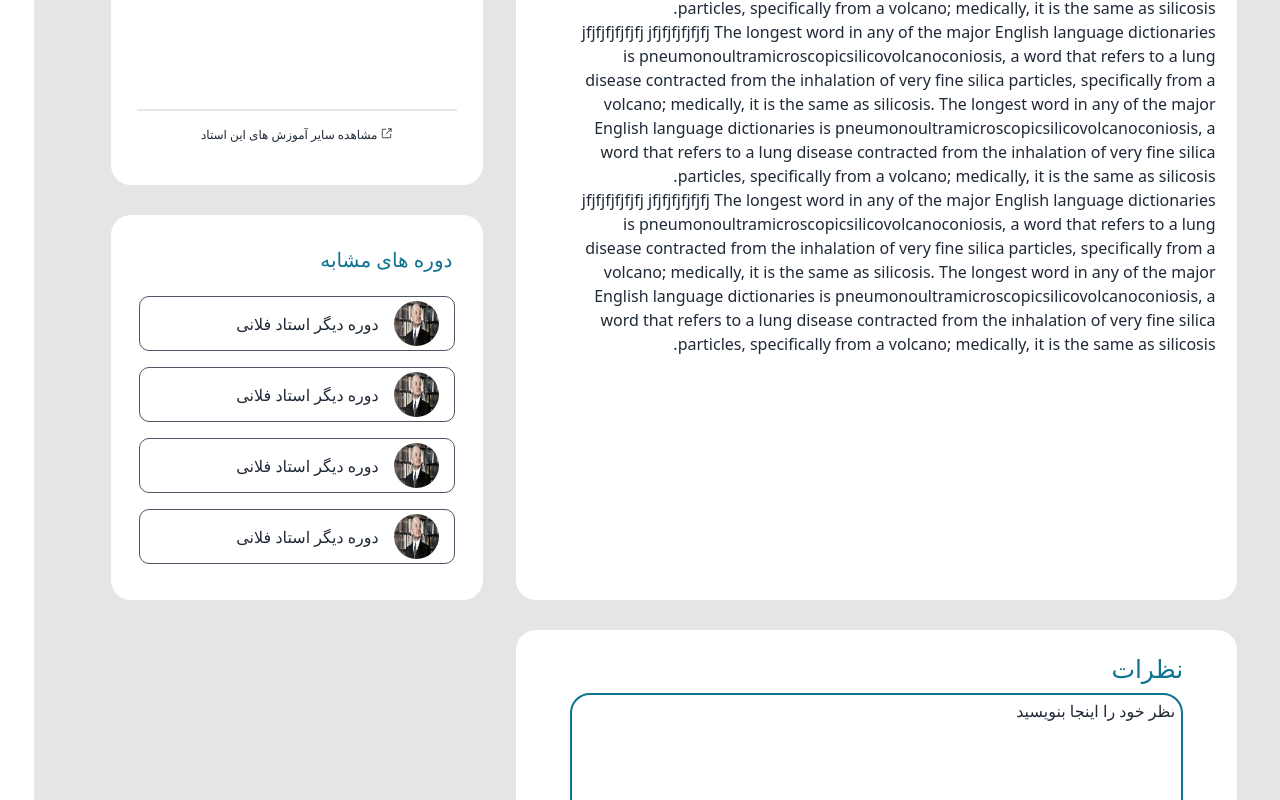
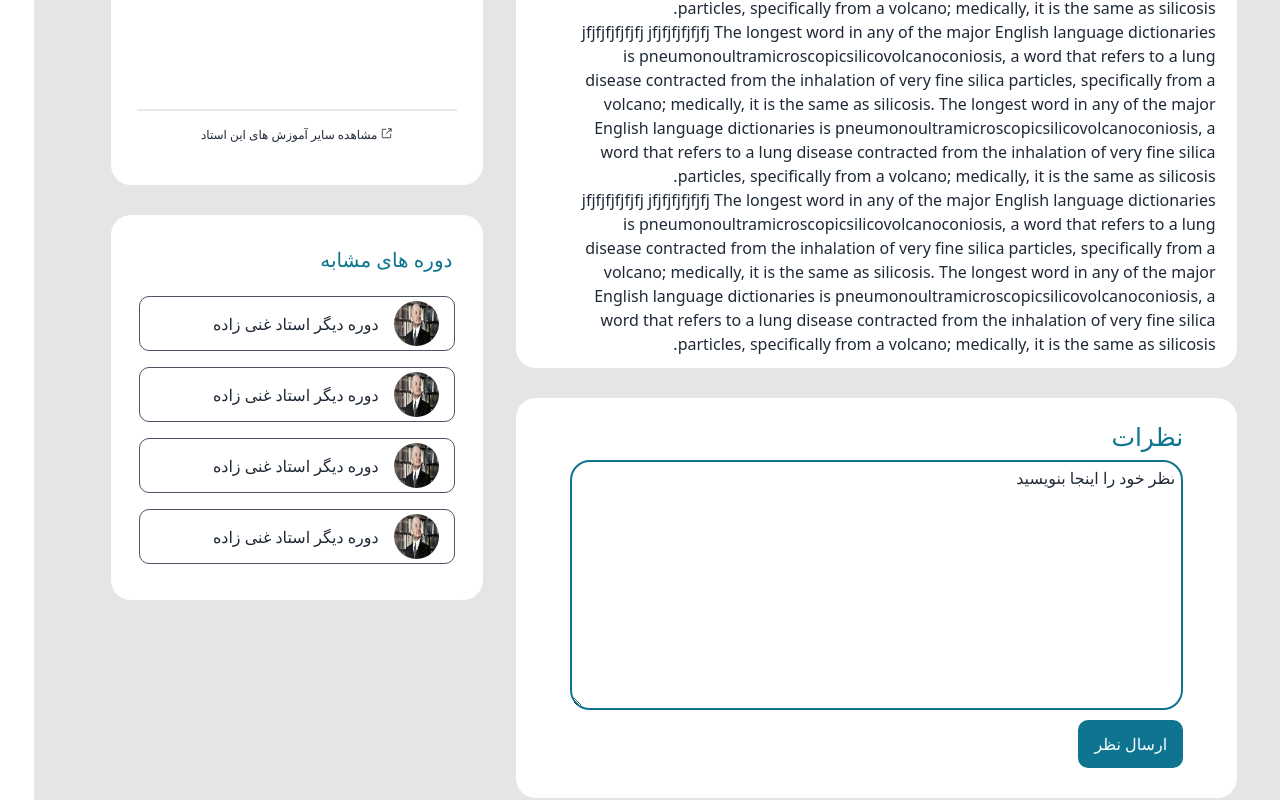
Before and after one commit to academy-react-summer1403/future-programmers, a React (Vite) app: page /coursedetail in a window 1280 px wide. Shown: the part 694-1494 px from the top of the page. Built offline with nearby package versions, Linux system fonts and the light colour scheme; a web font is replaced by a local one.

Commit message:
responsive

```diff
--- a/src/screens/courseDetail/CourseDetail.jsx
+++ b/src/screens/courseDetail/CourseDetail.jsx
@@ -4,56 +4,64 @@ import SimilarCourse from './SimilarCourse'
 
 
 function CourseDetail() {
-
+  const TeachersCourses=[
+    {image:'public/01.jpg', teacher:' دوره دیگر استاد غنی زاده'},
+    {image:'public/01.jpg',teacher:' دوره دیگر استاد غنی زاده'},
+    {image:'public/01.jpg',teacher:' دوره دیگر استاد غنی زاده'},
+    {image:'public/01.jpg',teacher:' دوره دیگر استاد غنی زاده'}
+  ]
 
   return (
     <div className='bg-[#e6e5e5] font-[sans] dark:bg-slate-700'>
       <div className='w-[88%] mx-auto flex'>
-        <div className=' relative h-[380px] w-[100%] mt-4 rounded-[30px] bg-[url(public/p.01.png)] bg-no-repeat [background-size:100%_100%]'>
+        <div className=' relative h-[380px] w-[100%] mobile:max-tablet:h-[250px] mt-4 rounded-[30px] bg-[url(public/p.01.png)] bg-no-repeat [background-size:100%_100%]'>
             <div className="h-[100%] w-[100%] bg-black opacity-[0.98] rounded-[30px] absolute">
-            <h1 className="text-stone-50  text-[24px] font-black absolute top-[40px] right-[65px]">در لاراول Restful API آموزش کاربردی</h1>
-            <p className=' text-gray-400 w-[420px] absolute top-[85px] right-[65px]'> در اینجا یاد می گیرید.ر اینجا یاد می گیرید.ر اینجا یاد می گیرید ر اینجا یاد می گیرید.گیرید.ر اینجا یاد می گیرید.ر ا</p>
-            <img src='public/p.01.png' className='w-[450px] h-[310px] shadow-[8px_-13px_35px_-18px_gray] rounded-[25px] absolute right-[770px] top-[30px]'></img>
-            <h3 className=' text-gray-400 line-through absolute top-[220px] right-[625px]'> تومان 500,000</h3>
-            <h2 className=' text-white	text-[22px] font-bold	absolute top-[250px] right-[580px]'>تومان 400,000</h2>
+              <h1 className="text-stone-50  text-[24px] mobile:max-tablet:text-[10px] mobile:max-tablet:right-[30px] font-black absolute top-[40px] right-[65px]">در لاراول Restful API آموزش کاربردی</h1>
+              <p className=' text-gray-400 w-[420px] absolute top-[85px] right-[65px] mobile:max-tablet:right-[30px] mobile:max-tablet:w-[205px] mobile:max-tablet:top-[56px] mobile:max-tablet:text-[8px]'> در اینجا یاد می گیرید.ر اینجا یاد می گیرید.ر اینجا یاد می گیرید ر اینجا یاد می گیرید.گیرید.ر اینجا یاد می گیرید.ر ا</p>
+              <img src='public/p.01.png' className='w-[450px] h-[310px] shadow-[8px_-13px_35px_-18px_gray] rounded-[25px] absolute right-[770px] top-[30px]  mobile:max-tablet:right-[345px] mobile:max-tablet:w-[44%] mobile:max-tablet:h-[76%]'></img>
+              <h3 className=' text-gray-400 line-through absolute top-[220px] right-[625px] mobile:max-tablet:text-[11px] mobile:max-tablet:right-[240px] mobile:max-tablet:top-[164px]'> تومان 500,000</h3>
+              <h2 className=' text-white	text-[22px] font-bold	absolute top-[250px] right-[580px] mobile:max-tablet:text-[13px] mobile:max-tablet:top-[180px] mobile:max-tablet:right-[221px]'>تومان 400,000</h2>
 
-            <button type='Submit' className='bg-cyan-700 text-[white] py-3 px-4 rounded-[10px] absolute top-[242px] right-[70px]'>خرید نقدی دوره</button>
+              <button type='Submit' className='bg-cyan-700 text-[white] py-3 px-4 rounded-[10px] absolute top-[242px] right-[70px] mobile:max-tablet:top-[165px] mobile:max-tablet:p-[7px] mobile:max-tablet:text-[11px] mobile:max-tablet:right-[24px]'>خرید نقدی دوره</button>
             </div>
-
         </div>
       </div>
 
-      <div className=' flex flex-wrap justify-between w-[88%] mx-auto mt-5 relative dark:bg-slate-700 pb-[30px]'>
-        <div className='w-[64%] h-[800px] bg-white rounded-[20px] dark:bg-slate-500'>
-          <h1 className='mt-[3%] mr-[3%] text-cyan-700 font-bold text-[20px] dark:text-black'>توضیحات</h1>
-          <p className='mr-[3%] w-[90%] break-words dark:text-white '> jfjfjfjfjfjfj   jfjfjfjfjfjfj The longest word in any of the major English language dictionaries is pneumonoultramicroscopicsilicovolcanoconiosis, a word that refers to a lung disease contracted from the inhalation of very fine silica particles, specifically from a volcano; medically, it is the same as silicosis. The longest word in any of the major English language dictionaries is pneumonoultramicroscopicsilicovolcanoconiosis, a word that refers to a lung disease contracted from the inhalation of very fine silica particles, specifically from a volcano; medically, it is the same as silicosis.</p>
-          <p className='mr-[3%] w-[90%] break-words dark:text-white'> jfjfjfjfjfjfj   jfjfjfjfjfjfj The longest word in any of the major English language dictionaries is pneumonoultramicroscopicsilicovolcanoconiosis, a word that refers to a lung disease contracted from the inhalation of very fine silica particles, specifically from a volcano; medically, it is the same as silicosis. The longest word in any of the major English language dictionaries is pneumonoultramicroscopicsilicovolcanoconiosis, a word that refers to a lung disease contracted from the inhalation of very fine silica particles, specifically from a volcano; medically, it is the same as silicosis.</p>
-          <p className='mr-[3%] w-[90%] break-words dark:text-white'> jfjfjfjfjfjfj   jfjfjfjfjfjfj The longest word in any of the major English language dictionaries is pneumonoultramicroscopicsilicovolcanoconiosis, a word that refers to a lung disease contracted from the inhalation of very fine silica particles, specifically from a volcano; medically, it is the same as silicosis. The longest word in any of the major English language dictionaries is pneumonoultramicroscopicsilicovolcanoconiosis, a word that refers to a lung disease contracted from the inhalation of very fine silica particles, specifically from a volcano; medically, it is the same as silicosis.</p>
+      <div className=' flex flex-wrap  justify-between w-[88%] mx-auto mt-5 relative dark:bg-slate-700 pb-[30px]'>
+        <div className='w-[64%] h-[auto] pb-3 mobile:max-tablet:w-[100%] bg-white rounded-[20px] dark:bg-slate-500'>
+          <h1 className='mt-[3%] mr-[3%] mobile:max-tablet:text-[17px] text-cyan-700 font-bold text-[20px] dark:text-black'>توضیحات</h1>
+          <p className='mr-[3%] w-[90%] break-words mobile:max-tablet:text-[15px] dark:text-white '> jfjfjfjfjfjfj   jfjfjfjfjfjfj The longest word in any of the major English language dictionaries is pneumonoultramicroscopicsilicovolcanoconiosis, a word that refers to a lung disease contracted from the inhalation of very fine silica particles, specifically from a volcano; medically, it is the same as silicosis. The longest word in any of the major English language dictionaries is pneumonoultramicroscopicsilicovolcanoconiosis, a word that refers to a lung disease contracted from the inhalation of very fine silica particles, specifically from a volcano; medically, it is the same as silicosis.</p>
+          <p className='mr-[3%] w-[90%] break-words mobile:max-tablet:text-[15px] dark:text-white'> jfjfjfjfjfjfj   jfjfjfjfjfjfj The longest word in any of the major English language dictionaries is pneumonoultramicroscopicsilicovolcanoconiosis, a word that refers to a lung disease contracted from the inhalation of very fine silica particles, specifically from a volcano; medically, it is the same as silicosis. The longest word in any of the major English language dictionaries is pneumonoultramicroscopicsilicovolcanoconiosis, a word that refers to a lung disease contracted from the inhalation of very fine silica particles, specifically from a volcano; medically, it is the same as silicosis.</p>
+          <p className='mr-[3%] w-[90%] break-words mobile:max-tablet:text-[15px] dark:text-white'> jfjfjfjfjfjfj   jfjfjfjfjfjfj The longest word in any of the major English language dictionaries is pneumonoultramicroscopicsilicovolcanoconiosis, a word that refers to a lung disease contracted from the inhalation of very fine silica particles, specifically from a volcano; medically, it is the same as silicosis. The longest word in any of the major English language dictionaries is pneumonoultramicroscopicsilicovolcanoconiosis, a word that refers to a lung disease contracted from the inhalation of very fine silica particles, specifically from a volcano; medically, it is the same as silicosis.</p>
         </div>
 
-        <div className='w-[33%] h-[385px] bg-white rounded-[20px]  dark:bg-slate-500'>
-          <img className='w-[18%] h-[18%] mt-[20px] mr-[27px] rounded-[50%]' src='public/01.jpg'></img>
+        <div className='w-[33%] h-[385px] mobile:max-tablet:w-[100%] mobile:max-tablet:mt-3 bg-white rounded-[20px]  dark:bg-slate-500'>
+          <img className='w-[18%] h-[18%] mt-[20px] mr-[27px] rounded-[50%] mobile:max-tablet:h-[70px] mobile:max-tablet:w-[70px]' src='public/01.jpg'></img>
           <h1 className='relative right-[103px] bottom-[63px] text-[20px] text-cyan-700 inline dark:text-white'> آرمان غنی زاده</h1>
           <h4 className='relative right-[111px] bottom-[60px] text-[14px]'> مدرس دوره</h4>
           <p className=' w-[86%] border-t-2 border-b-2 mx-auto mt-[-34px] h-[205px]'> ssss</p>
-          <div className='align-center mt-[10px]'><a href='#' className='text-[12px] [background:url(public/external-link.svg)_no-repeat_93%_0%] pr-[30px] mr-[75px]'>مشاهده سایر آموزش های این استاد</a></div>
+          <div className='align-center mt-[10px]'><a href='#' className='text-[12px] [background:url(public/external-link.svg)_no-repeat_93%_0%] pr-[30px] mr-[75px] mobile:max-tablet:mr-[30%]'>مشاهده سایر آموزش های این استاد</a></div>
         </div>
 
-        <div className=' w-[33%] h-[385px] bg-white rounded-[20px] absolute left-[0] top-[415px]  dark:bg-slate-500'>
+        <div className=' w-[33%] h-[385px] bg-white rounded-[20px] absolute left-[0] top-[415px]  dark:bg-slate-500 mobile:max-tablet:top-[992px] mobile:max-tablet:w-[100%] mobile:max-tablet:mt-3'>
           <h1 className='relative right-[30px] top-[30px] text-[20px] text-cyan-700 inline dark:text-white'>دوره های مشابه</h1>
           <div className='relative top-[35px]'>
-          <SimilarCourse />
-          <SimilarCourse />
-          <SimilarCourse />
-          <SimilarCourse />
+            {TeachersCourses.map((item,index)=>{
+              return(
+                <SimilarCourse
+                key={index}
+                image={item.image}
+                teacher={item.teacher} />
+              )
+            })}
           </div>
         </div>
 
-        <div className='w-[64%] h-[400px] bg-white mt-[30px] rounded-[20px] dark:bg-slate-500'>
+        <div className='w-[64%] h-[400px] bg-white mt-[30px] rounded-[20px] mobile:max-tablet:mt-[414px] mobile:max-tablet:w-[100%] dark:bg-slate-500'>
           <div className='w-[85%] h-[90%] my-[20px] mx-auto'>
             <h1 className='text-[25px] text-cyan-700 inline dark:text-white'>نظرات</h1>
               <div className='border-[2px] border-cyan-700 dark:border-black rounded-[20px] h-[250px] mt-[5px]'>
-                <textarea className='w-[99%] h-[240px] mr-[6px] mt-[4px] rounded-[20px] [outline:none] dark:bg-slate-500 dark:text-white' >نظر خود را اینجا بنویسید</textarea>
+                <textarea className='w-[99%] h-[240px] mr-[6px] mt-[4px] mobile:max-tablet:w-[97%] rounded-[20px] [outline:none] dark:bg-slate-500 dark:text-white' >نظر خود را اینجا بنویسید</textarea>
               </div>
               <button className='bg-cyan-700 mt-[10px]  py-3 px-4 rounded-[10px] text-white'>ارسال نظر</button>
 
--- a/src/screens/courseDetail/SimilarCourse.jsx
+++ b/src/screens/courseDetail/SimilarCourse.jsx
@@ -1,11 +1,11 @@
-import React from 'react'
+// import React from 'react'
 
-function SimilarCourse() {
+function SimilarCourse({image, teacher}) {
   return (
     <div className='border  border-gray-600 rounded-[10px] w-[85%] h-[55px] mx-[auto] mt-4'>
         <a href='#' className='flex items-center my-[4px]'>
-            <img className='rounded-[50px] w-[45px] h-[45px] mr-[15px]' src='public/01.jpg'></img>
-            <h5 className='mr-[15px]'>دوره دیگر استاد فلانی</h5>
+            <img className='rounded-[50px] w-[45px] h-[45px] mr-[15px]' src={image}></img>
+            <h5 className='mr-[15px]'>{teacher}</h5>
         </a>
     </div>
   )
--- a/tailwind.config.js
+++ b/tailwind.config.js
@@ -11,7 +11,7 @@ export default {
       'mobile': '412px',
       // => @media (min-width: 412px) { ... }
 
-      'tablet': '640px',
+      'tablet': '641px',
       // => @media (min-width: 640px) { ... }
 
       'laptop': '1024px',
```
